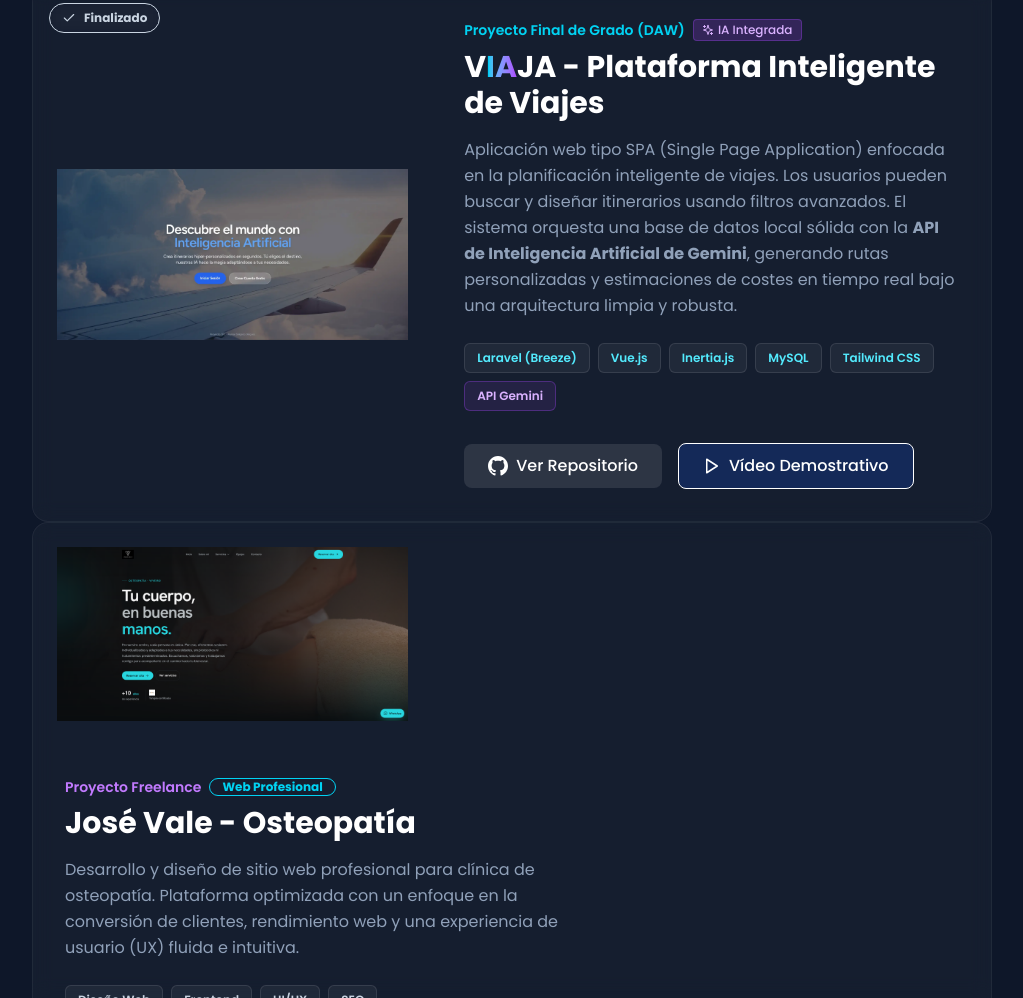
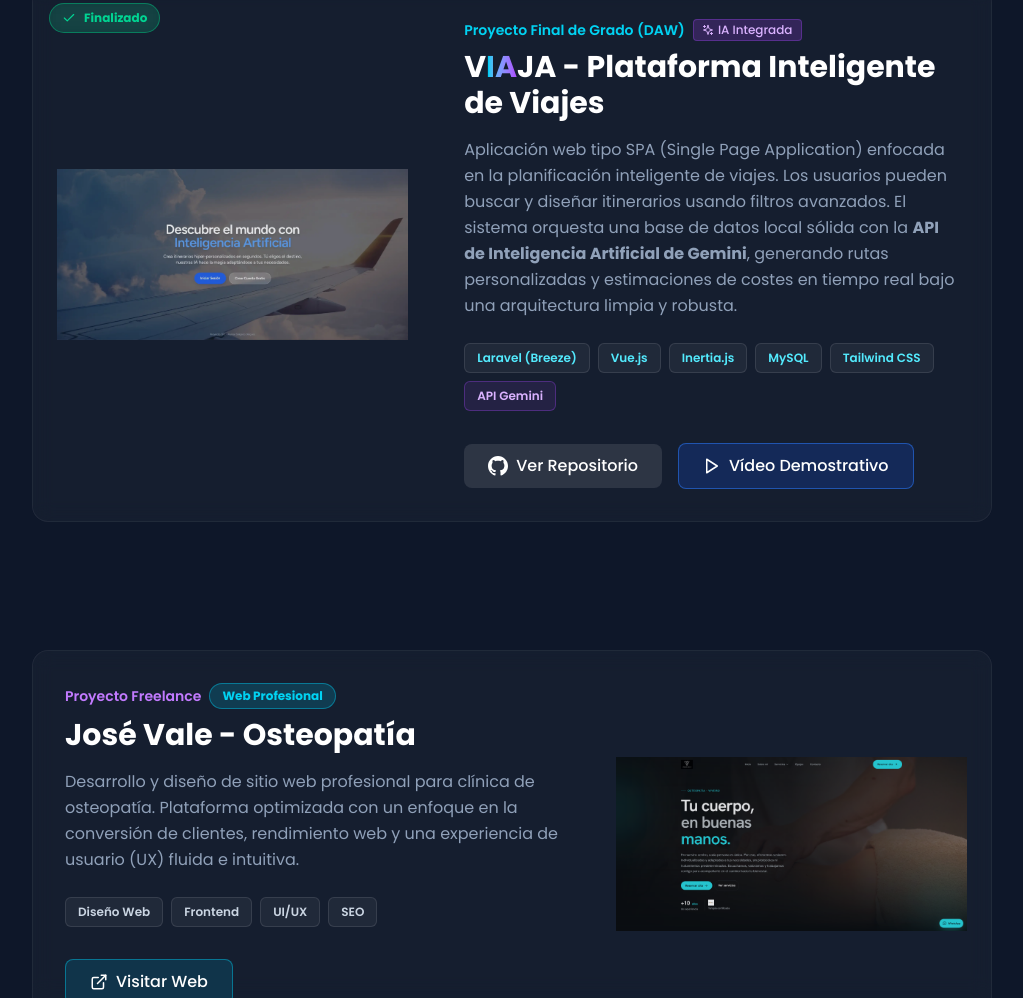
Before and after one commit to aymardieguez/aymardieguez.github.io, a website: page index.html in a window 1280 px wide. Shown: the part 2938-3936 px from the top of the page, without its empty margins (128-1151 px from the left). Drawn offline with nearby package versions, Linux system fonts and the light colour scheme.

Commit message:
fix -> adaptación responsive

```diff
--- a/index.html
+++ b/index.html
@@ -19,8 +19,8 @@
       rel="stylesheet"
     />
 
-    <!-- CSS Compilado -->
     <link rel="stylesheet" href="./css/style.css" />
+    <script src="https://unpkg.com/@tailwindcss/browser@4"></script>
 
     <style>
       body {
@@ -510,7 +510,7 @@
                 <span>Ver Repositorio</span>
               </a>
               <a
-                href="https://www.linkedin.com/posts/aymar-salgado-dieguez_desarrolloweb-laravel-vuejs-ugcPost-7468354985953628160-dQoK/?utm_source=social_share_send&utm_medium=member_desktop_web&rcm=ACoAAFkiDIQBuN3vk8KfFeKRlvKWujekoCi5epA"
+                href="https://www.linkedin.com/in/aymar-salgado-dieguez"
                 target="_blank"
                 class="inline-flex items-center justify-center gap-2 px-6 py-2.5 w-fit rounded-lg bg-blue-600/20 hover:bg-blue-600/40 border border-blue-500/50 text-white font-medium transition-colors"
               >
@@ -533,9 +533,9 @@
           </div>
         </div>
 
-        <!-- Proyecto 2: José Vale Osteópata -->
+        <!-- Proyecto 2: José Vale Osteópata (Con margen directo mt-24 / md:mt-32) -->
         <div
-          class="glass rounded-2xl overflow-hidden group hover:shadow-[0_10px_50px_rgba(6,182,212,0.15)] transition-all duration-500 reveal flex flex-col md:flex-row-reverse relative mt-12"
+          class="glass rounded-2xl overflow-hidden group hover:shadow-[0_10px_50px_rgba(6,182,212,0.15)] transition-all duration-500 reveal flex flex-col md:flex-row-reverse relative mt-24 md:mt-32"
         >
           <div
             class="relative w-full md:w-5/12 min-h-[250px] md:min-h-[350px] overflow-hidden flex items-center justify-center p-6 bg-[radial-gradient(ellipse_at_center,_var(--tw-gradient-stops))] from-slate-700/50 via-[#111a30]/90 to-[#0f172a]"
@@ -614,9 +614,9 @@
           </div>
         </div>
 
-        <!-- Proyecto 3: Nereida Quiromasajista -->
+        <!-- Proyecto 3: Nereida Quiromasajista (Con margen directo mt-24 / md:mt-32) -->
         <div
-          class="glass rounded-2xl overflow-hidden group hover:shadow-[0_10px_50px_rgba(168,85,247,0.15)] transition-all duration-500 reveal flex flex-col md:flex-row relative mt-12"
+          class="glass rounded-2xl overflow-hidden group hover:shadow-[0_10px_50px_rgba(168,85,247,0.15)] transition-all duration-500 reveal flex flex-col md:flex-row relative mt-24 md:mt-32"
         >
           <div
             class="relative w-full md:w-5/12 min-h-[250px] md:min-h-[350px] overflow-hidden flex items-center justify-center p-6 bg-[radial-gradient(ellipse_at_center,_var(--tw-gradient-stops))] from-slate-700/50 via-[#111a30]/90 to-[#0f172a]"
```
